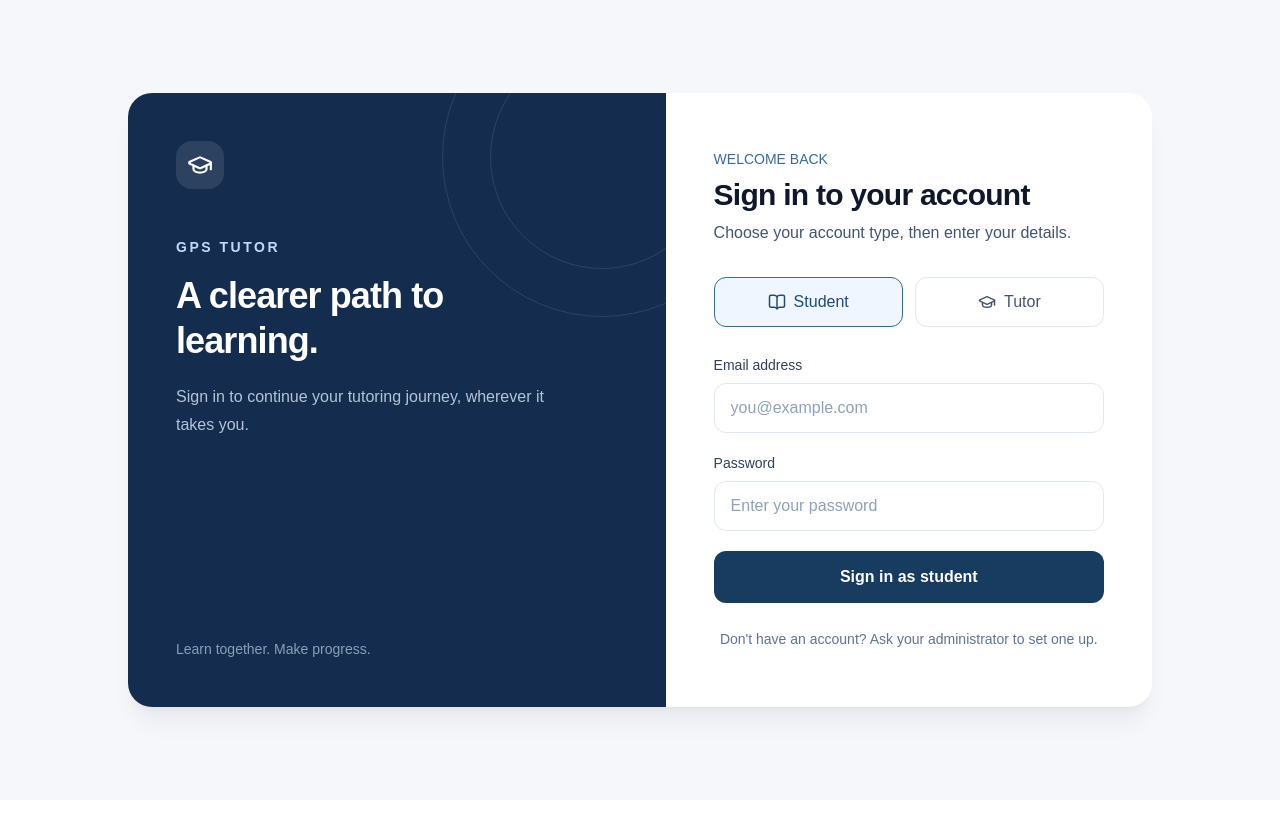
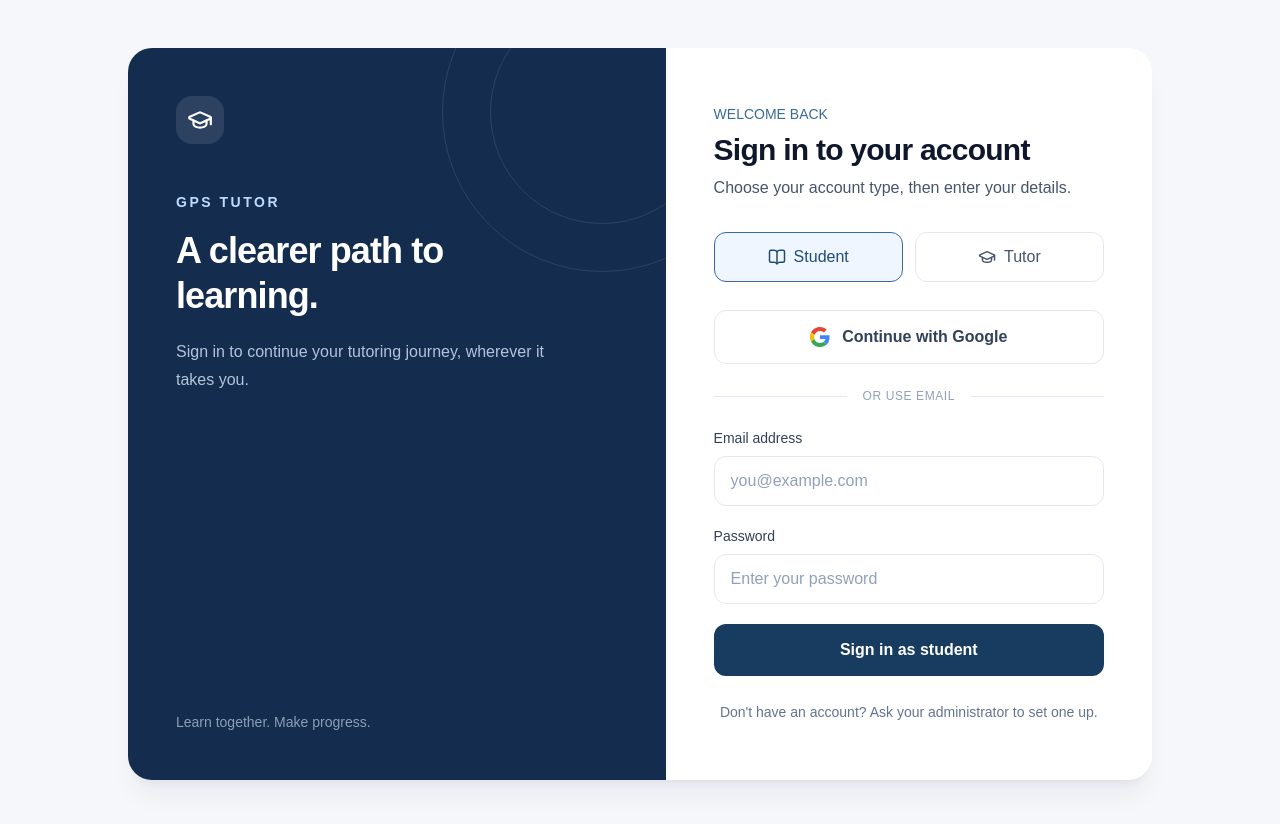
Before and after one commit to galitps/gps-tutor, a Next.js app: page / in a window 1280 px wide. Shown: the top 824 px of the page. Before the commit the page ends 800 px from the top, so only its background shows below. Built offline with nearby package versions, Linux system fonts and the light colour scheme.

Commit message:
google auth

```diff
--- /dev/null
+++ b/src/app/auth/callback/page.tsx
@@ -0,0 +1,138 @@
+"use client";
+
+import { useEffect, useState } from "react";
+import Link from "next/link";
+import { getSupabaseBrowserClient } from "@/lib/supabase/client";
+
+type CallbackStatus = "checking" | "success" | "error";
+type SignInRole = "tutor" | "student";
+type UserRole = SignInRole | "admin";
+
+function isUserRole(role: string): role is UserRole {
+  return role === "admin" || role === "tutor" || role === "student";
+}
+
+export default function AuthCallbackPage() {
+  const [status, setStatus] = useState<CallbackStatus>("checking");
+  const [message, setMessage] = useState("Verifying your Google sign-in...");
+  const [email, setEmail] = useState("");
+
+  useEffect(() => {
+    let cancelled = false;
+
+    async function completeSignIn() {
+      const params = new URLSearchParams(window.location.search);
+      const providerError = params.get("error_description") ?? params.get("error");
+
+      if (providerError) {
+        throw new Error(`Google sign-in was not completed: ${providerError}`);
+      }
+
+      const selectedRole = params.get("role");
+      if (selectedRole !== "student" && selectedRole !== "tutor") {
+        throw new Error("The selected account type is missing or invalid. Please start again.");
+      }
+
+      const supabase = getSupabaseBrowserClient();
+      const {
+        data: { session },
+        error: sessionError,
+      } = await supabase.auth.getSession();
+
+      if (sessionError) {
+        throw new Error(`Unable to retrieve your sign-in session: ${sessionError.message}`);
+      }
+      if (!session?.user) {
+        throw new Error(
+          "Google did not return an active sign-in session. Please check the Supabase Google provider and redirect URL settings.",
+        );
+      }
+
+      const { data: profile, error: profileError } = await supabase
+        .from("profiles")
+        .select("role")
+        .eq("id", session.user.id)
+        .maybeSingle();
+
+      let rejectionReason: string | null = null;
+      if (profileError) {
+        rejectionReason = `We couldn't verify your account role: ${profileError.message}`;
+      } else if (!profile || !isUserRole(profile.role)) {
+        rejectionReason =
+          "We couldn't find a valid role for your account. Please contact an administrator.";
+      } else if (profile.role !== selectedRole) {
+        rejectionReason =
+          profile.role === "admin"
+            ? "Administrator accounts cannot sign in through the tutor or student screen."
+            : `This account is registered as a ${profile.role}. Choose the matching sign-in option.`;
+      }
+
+      if (rejectionReason) {
+        const { error: signOutError } = await supabase.auth.signOut({
+          scope: "local",
+        });
+        if (signOutError) {
+          rejectionReason += ` We also couldn't end the sign-in session: ${signOutError.message}`;
+        }
+        throw new Error(rejectionReason);
+      }
+
+      if (!cancelled) {
+        setEmail(session.user.email ?? "");
+        setMessage(`Your ${selectedRole} account has been verified.`);
+        setStatus("success");
+      }
+    }
+
+    completeSignIn().catch((error: unknown) => {
+      console.error("Unable to complete Google sign-in", error);
+      if (!cancelled) {
+        setMessage(
+          error instanceof Error
+            ? error.message
+            : "An unexpected error prevented Google sign-in. Please try again.",
+        );
+        setStatus("error");
+      }
+    });
+
+    return () => {
+      cancelled = true;
+    };
+  }, []);
+
+  return (
+    <main className="flex min-h-screen items-center justify-center bg-[#f5f7fb] px-5 py-12 text-slate-900">
+      <section className="w-full max-w-lg rounded-3xl bg-white p-8 shadow-xl shadow-slate-900/5 sm:p-12">
+        <p className="text-sm font-semibold uppercase tracking-[0.15em] text-[#386b9a]">
+          GPS Tutor
+        </p>
+        <h1 className="mt-3 text-2xl font-semibold tracking-tight">
+          {status === "checking"
+            ? "Completing sign-in"
+            : status === "success"
+              ? "You’re signed in"
+              : "Sign-in needs attention"}
+        </h1>
+        <p
+          aria-live="polite"
+          className={`mt-3 leading-7 ${
+            status === "error" ? "text-red-700" : "text-slate-600"
+          }`}
+          role={status === "error" ? "alert" : "status"}
+        >
+          {message}
+        </p>
+        {email && <p className="mt-2 break-all text-sm text-slate-500">{email}</p>}
+        {status !== "checking" && (
+          <Link
+            className="mt-8 inline-flex rounded-xl bg-[#183b60] px-5 py-3 font-semibold text-white transition hover:bg-[#102d4d]"
+            href="/"
+          >
+            {status === "success" ? "Continue" : "Return to sign in"}
+          </Link>
+        )}
+      </section>
+    </main>
+  );
+}
--- a/src/app/page.tsx
+++ b/src/app/page.tsx
@@ -24,6 +24,34 @@ export default function Home() {
   const [errorMessage, setErrorMessage] = useState("");
   const [signedInAs, setSignedInAs] = useState<UserRole | null>(null);
   const [isSubmitting, setIsSubmitting] = useState(false);
+
+  async function handleGoogleSignIn() {
+    setErrorMessage("");
+    setIsSubmitting(true);
+
+    try {
+      const redirectTo = new URL("/auth/callback", window.location.origin);
+      redirectTo.searchParams.set("role", role);
+
+      const { error } = await getSupabaseBrowserClient().auth.signInWithOAuth({
+        provider: "google",
+        options: { redirectTo: redirectTo.toString() },
+      });
+
+      if (error) {
+        setErrorMessage(`Unable to start Google sign-in: ${error.message}`);
+        setIsSubmitting(false);
+      }
+    } catch (error: unknown) {
+      console.error("Unable to start Google sign-in", error);
+      setErrorMessage(
+        error instanceof Error
+          ? error.message
+          : "An unexpected error prevented Google sign-in. Please try again.",
+      );
+      setIsSubmitting(false);
+    }
+  }
 
   async function handleSubmit(event: FormEvent<HTMLFormElement>) {
     event.preventDefault();
@@ -218,7 +246,42 @@ export default function Home() {
                   ))}
                 </div>
 
-                <form className="mt-7 space-y-5" onSubmit={handleSubmit}>
+                <button
+                  className="mt-7 flex w-full items-center justify-center gap-3 rounded-xl border border-slate-200 bg-white px-4 py-3.5 font-semibold text-slate-700 transition hover:bg-slate-50 disabled:cursor-not-allowed disabled:opacity-60"
+                  disabled={isSubmitting}
+                  onClick={handleGoogleSignIn}
+                  type="button"
+                >
+                  <svg aria-hidden="true" className="h-5 w-5" viewBox="0 0 48 48">
+                    <path
+                      fill="#EA4335"
+                      d="M24 9.5c3.54 0 6.71 1.22 9.21 3.6l6.85-6.85C35.9 2.38 30.47 0 24 0 14.62 0 6.51 5.38 2.56 13.22l7.98 6.19C12.43 13.72 17.74 9.5 24 9.5Z"
+                    />
+                    <path
+                      fill="#4285F4"
+                      d="M46.98 24.55c0-1.57-.15-3.09-.38-4.55H24v9.02h12.94c-.58 2.96-2.26 5.48-4.73 7.18l7.64 5.93c4.47-4.13 7.13-10.2 7.13-17.58Z"
+                    />
+                    <path
+                      fill="#FBBC05"
+                      d="M10.53 28.59a14.4 14.4 0 0 1 0-9.18l-7.98-6.19a23.9 23.9 0 0 0 0 21.56l7.98-6.19Z"
+                    />
+                    <path
+                      fill="#34A853"
+                      d="M24 48c6.48 0 11.93-2.13 15.9-5.87l-7.64-5.93c-2.13 1.43-4.86 2.28-8.26 2.28-6.26 0-11.57-4.22-13.46-9.91l-7.98 6.19C6.51 42.62 14.62 48 24 48Z"
+                    />
+                  </svg>
+                  {isSubmitting ? "Connecting to Google..." : "Continue with Google"}
+                </button>
+
+                <div className="my-6 flex items-center gap-4">
+                  <span aria-hidden="true" className="h-px flex-1 bg-slate-200" />
+                  <span className="text-xs font-medium uppercase tracking-wider text-slate-400">
+                    or use email
+                  </span>
+                  <span aria-hidden="true" className="h-px flex-1 bg-slate-200" />
+                </div>
+
+                <form className="space-y-5" onSubmit={handleSubmit}>
                   <div>
                     <label
                       className="mb-2 block text-sm font-medium text-slate-700"
```
Also changed, not shown: 1 other file (tests, documents, lock files or other folders).
